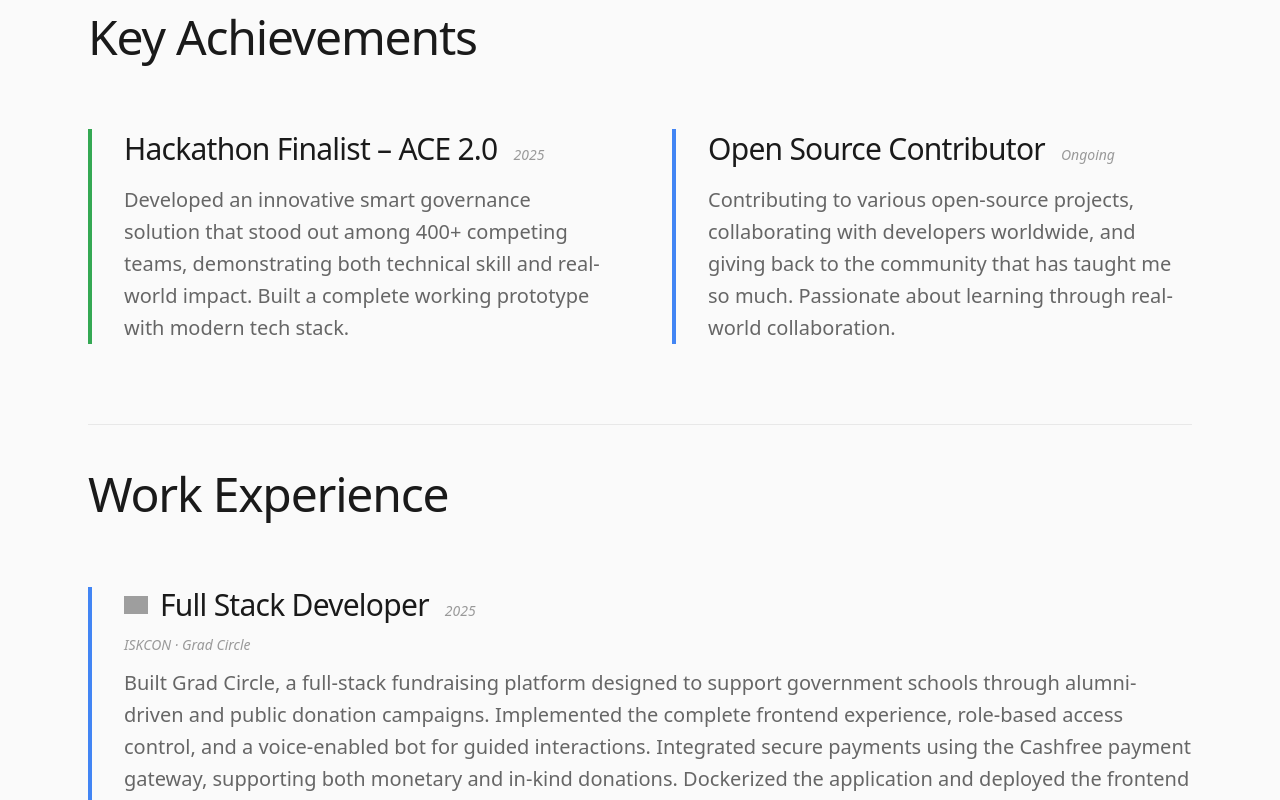
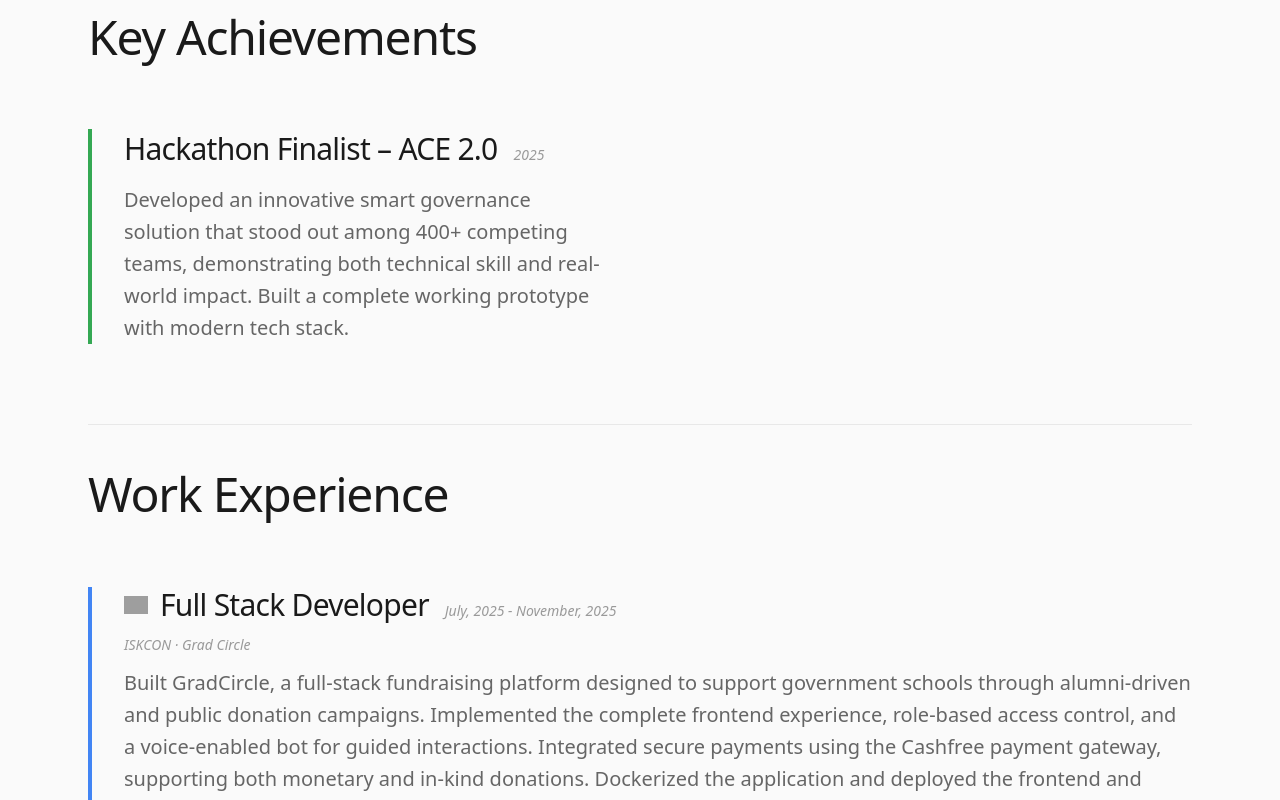
Before and after one commit to YHQZ1/portfolio, a React (Vite) app: page /about in a window 1280 px wide. Shown: the part 3020-3820 px from the top of the page. Built offline with nearby package versions, Linux system fonts and the light colour scheme; grey boxes are pictures that could not be loaded.

Commit message:
updated skillset and about page

```diff
--- a/src/data/skills.jsx
+++ b/src/data/skills.jsx
@@ -337,15 +337,6 @@ export const technicalSkills = [
     filterCategories: ["devops"],
   },
   {
-    name: "Jenkins",
-    tier: "applied",
-    logo: "/skills/jenkins.png",
-    level: "Intermediate",
-    experienceStart: "2026-01",
-    category: ["CI/CD Pipelines", "Build Automation", "Release Engineering"],
-    filterCategories: ["devops"],
-  },
-  {
     name: "Kubernetes",
     tier: "applied",
     logo: "https://cdn.simpleicons.org/kubernetes/326CE5",
@@ -391,7 +382,7 @@ export const technicalSkills = [
     filterCategories: ["devops", "backend"],
   },
   {
-    name: "Apache Server",
+    name: "Apache Web Server",
     tier: "applied",
     logo: "/skills/apache.png",
     level: "Intermediate",
--- a/src/data/tools.jsx
+++ b/src/data/tools.jsx
@@ -3,11 +3,6 @@ export const toolsAndWorkflow = [
     name: "Postman",
     logo: "https://cdn.simpleicons.org/postman/FF6C37",
     category: ["API Testing", "Documentation", "Development Workflow"],
-  },
-  {
-    name: "OpenAPI/Swagger",
-    logo: "https://cdn.simpleicons.org/swagger/85EA2D",
-    category: ["API Design", "API Documentation", "API Specification"],
   },
   {
     name: "cURL",
--- a/src/pages/About.jsx
+++ b/src/pages/About.jsx
@@ -456,7 +456,7 @@ export default function About() {
                 Brought events to life online through innovative digital
                 campaigns. Curated stories, visuals, and interactions that
                 sparked excitement and strengthened the tech community's
-                presence across platforms, reaching over 5,000+ students.
+                presence across platforms, reaching over 1,000+ students.
               </p>
             </div>
           </div>
@@ -514,39 +514,6 @@ export default function About() {
                 modern tech stack.
               </p>
             </div>
-
-            <div
-              className={`border-l-4 pl-4 sm:pl-6 md:pl-8 ${
-                darkMode ? "border-[#8ab4f8]" : "border-[#4285f4]"
-              }`}
-            >
-              <div className="flex flex-col sm:flex-row sm:items-baseline sm:gap-4 mb-3 sm:mb-4">
-                <h3
-                  className={`text-xl sm:text-2xl md:text-3xl font-light leading-[1.3] ${
-                    darkMode ? "text-[#f5f5f5]" : "text-[#1a1a1a]"
-                  } tracking-tight`}
-                >
-                  Open Source Contributor
-                </h3>
-                <span
-                  className={`text-sm mt-1 italic sm:mt-0 ${
-                    darkMode ? "text-[#666]" : "text-[#999]"
-                  }`}
-                >
-                  Ongoing
-                </span>
-              </div>
-              <p
-                className={`text-lg sm:text-xl leading-[1.6] ${
-                  darkMode ? "text-[#888]" : "text-[#666]"
-                }`}
-              >
-                Contributing to various open-source projects, collaborating with
-                developers worldwide, and giving back to the community that has
-                taught me so much. Passionate about learning through real-world
-                collaboration.
-              </p>
-            </div>
           </div>
         </section>
 
@@ -593,7 +560,7 @@ export default function About() {
                     darkMode ? "text-[#666]" : "text-[#999]"
                   }`}
                 >
-                  2025
+                  July, 2025 - November, 2025
                 </span>
               </div>
             </div>
@@ -611,16 +578,15 @@ export default function About() {
                 darkMode ? "text-[#888]" : "text-[#666]"
               }`}
             >
-              Built <span className="font-medium">Grad Circle</span>, a
-              full-stack fundraising platform designed to support government
-              schools through alumni-driven and public donation campaigns.
-              Implemented the complete frontend experience, role-based access
-              control, and a voice-enabled bot for guided interactions.
-              Integrated secure payments using the Cashfree payment gateway,
-              supporting both monetary and in-kind donations. Dockerized the
-              application and deployed the frontend and backend to production
-              environments, focusing on reliability, security, and ease of use
-              for real-world fundraising campaigns.
+              Built GradCircle, a full-stack fundraising platform designed to
+              support government schools through alumni-driven and public
+              donation campaigns. Implemented the complete frontend experience,
+              role-based access control, and a voice-enabled bot for guided
+              interactions. Integrated secure payments using the Cashfree
+              payment gateway, supporting both monetary and in-kind donations.
+              Dockerized the application and deployed the frontend and backend
+              to production environments, focusing on reliability, security, and
+              ease of use for real-world fundraising campaigns.
             </p>
           </div>
         </section>
```
